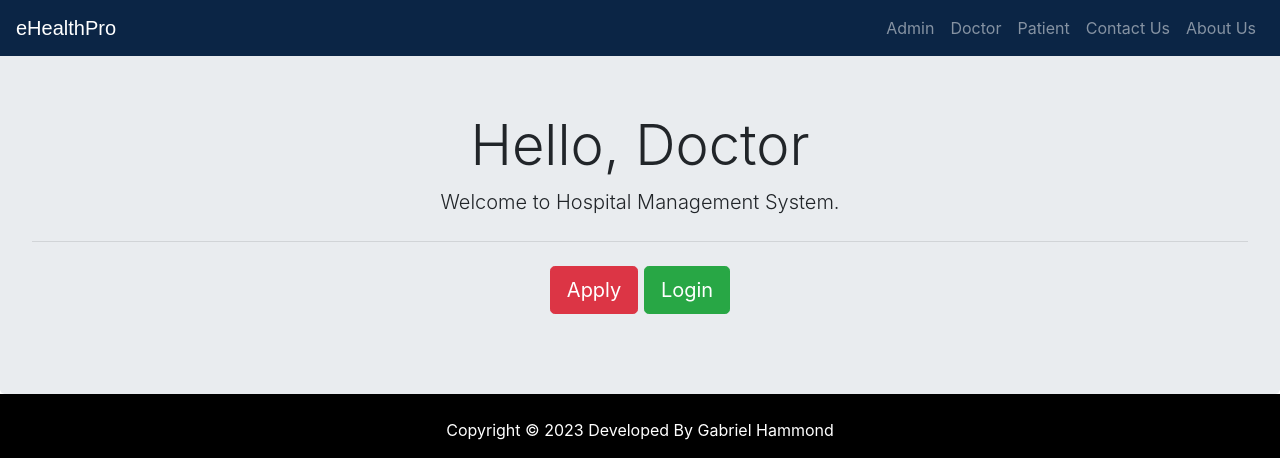
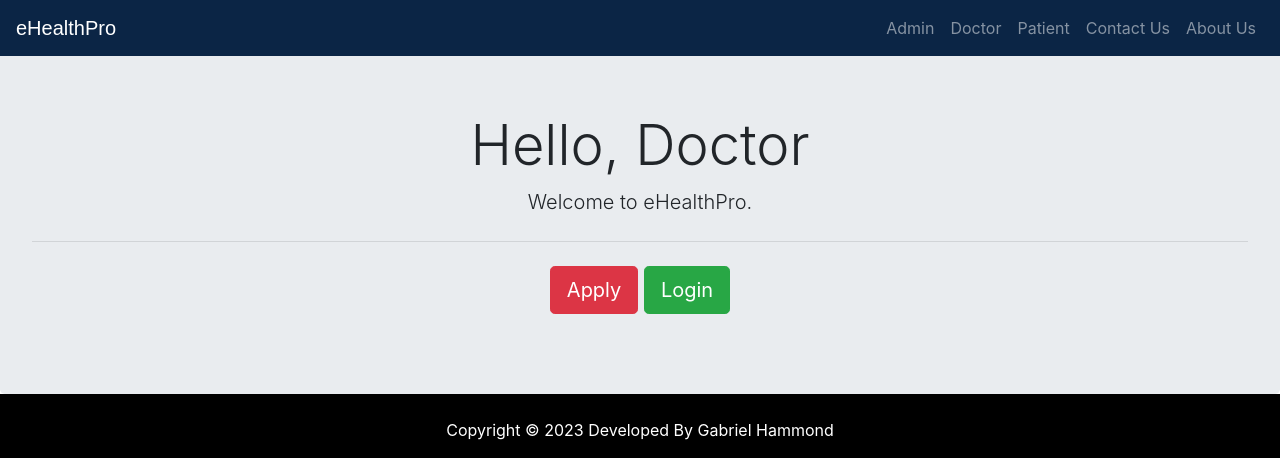
Before and after one commit to Gabibosss/hms, a Django app: page /doctorclick in a window 1280 px wide. Shown: the top 476 px of the page. Run offline with Django 3.2, Linux system fonts and the light colour scheme; some libraries are stand-ins or nearby versions.

Commit message:
Update doctorclick.html

```diff
--- a/templates/hospital/doctorclick.html
+++ b/templates/hospital/doctorclick.html
@@ -5,7 +5,7 @@
 
 <div class="jumbotron" style="margin-bottom: 0px">
   <h1 class="display-4" style="text-align: center">Hello, Doctor</h1>
-  <p class="lead">Welcome to Hospital Management System.</p>
+  <p class="lead">Welcome to eHealthPro.</p>
   <hr class="my-4" />
 
   <p class="lead">
```
